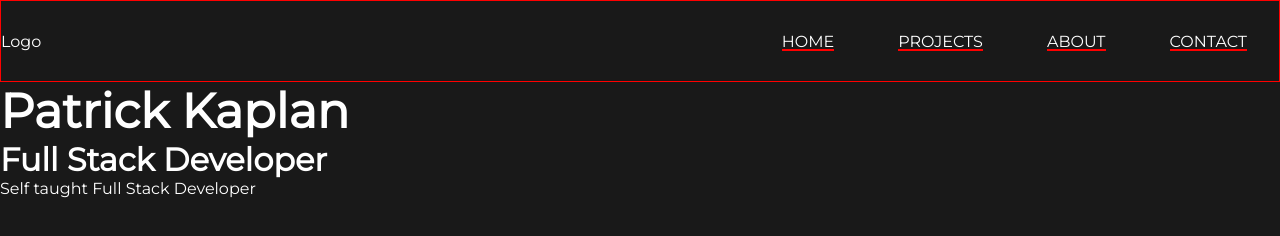
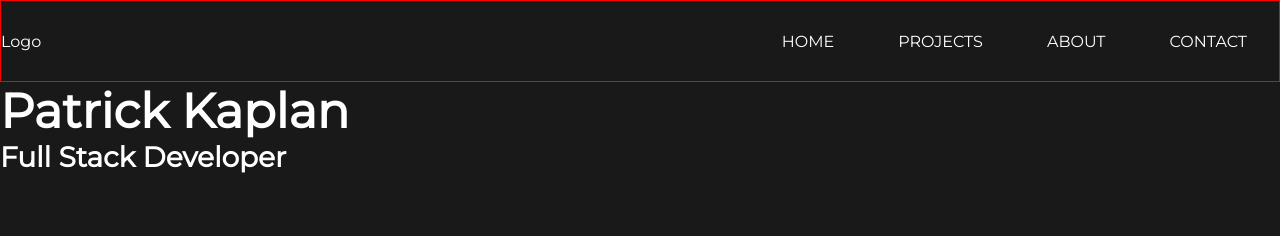
Before and after one commit to PATKAPS/p, a plain HTML site: page index.html in a window 1280 px wide. Drawn offline with Linux system fonts and the light colour scheme.

Commit message:
Style changes

```diff
--- a/index.html
+++ b/index.html
@@ -27,7 +27,6 @@
         <section class="#home">
             <h1>Patrick Kaplan</h1>
             <h2>Full Stack Developer</h2>
-            <p>Self taught Full Stack Developer</p>
         </section>
 
 
--- a/styles/styles.css
+++ b/styles/styles.css
@@ -32,21 +32,26 @@ nav li a {
     text-decoration: none;
     color: white;
     position: relative;
+    transition: color 0.5s ease;
 }
 
 nav li a::after {
     content: '';
-    width: 100%;
-    height: 0.1rem;
+    width: 0;
+    height: 0.125rem;
     background: rgb(255, 0, 0);
     position: absolute;
-    bottom: 0;
+    bottom: -0.2rem;
     left: 0;
+    transition: 0.5s;
+}
+
+nav li a:hover::after {
+    width: 100%;
 }
 
 nav li a:hover {
     color: rgb(255, 0, 0);
-    transition: all .5s ease;
 }
 
 h1 {
@@ -54,5 +59,5 @@ h1 {
 }
 
 h2 {
-    font-size: 2rem;
+    font-size: 1.75rem;
 }
```
